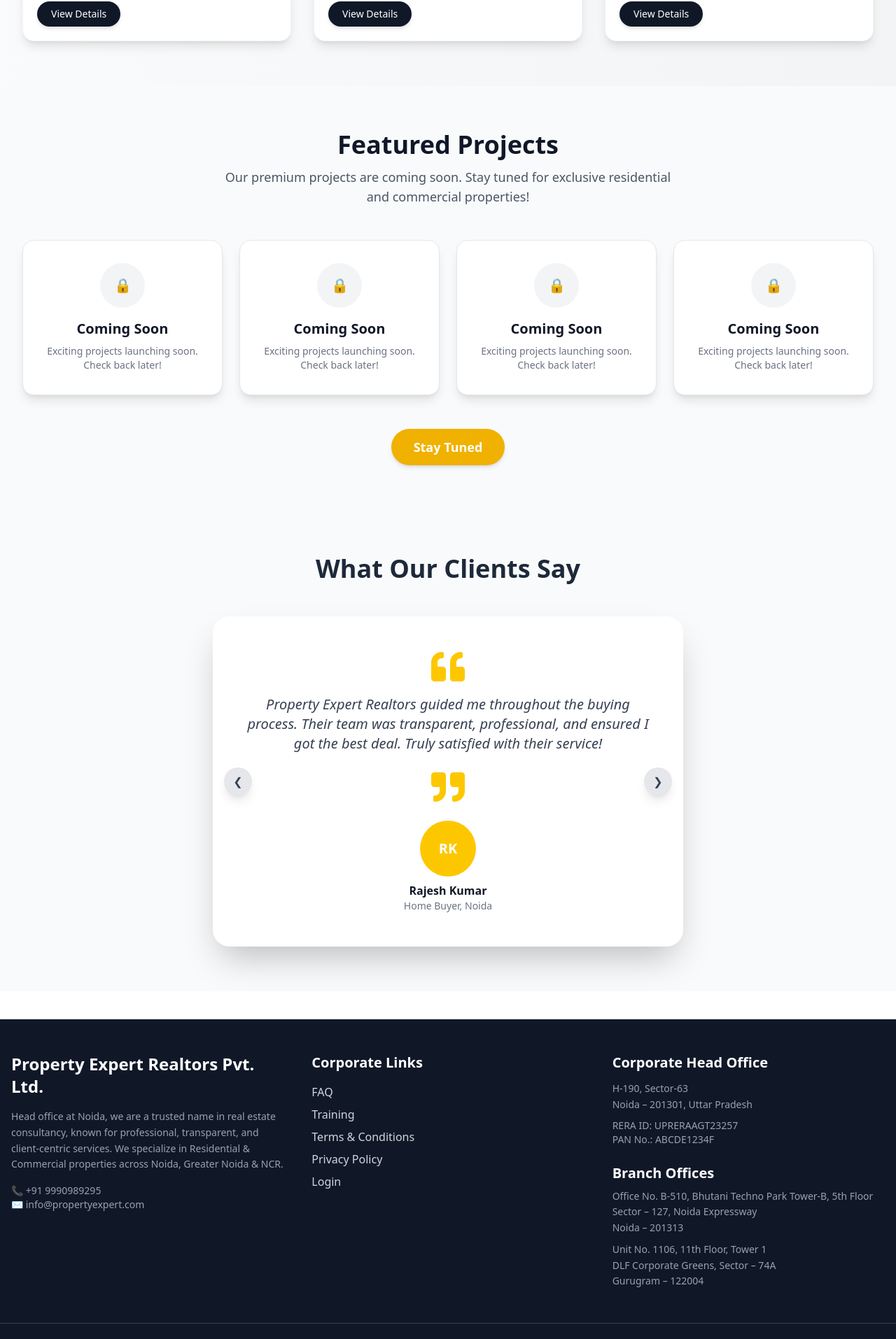
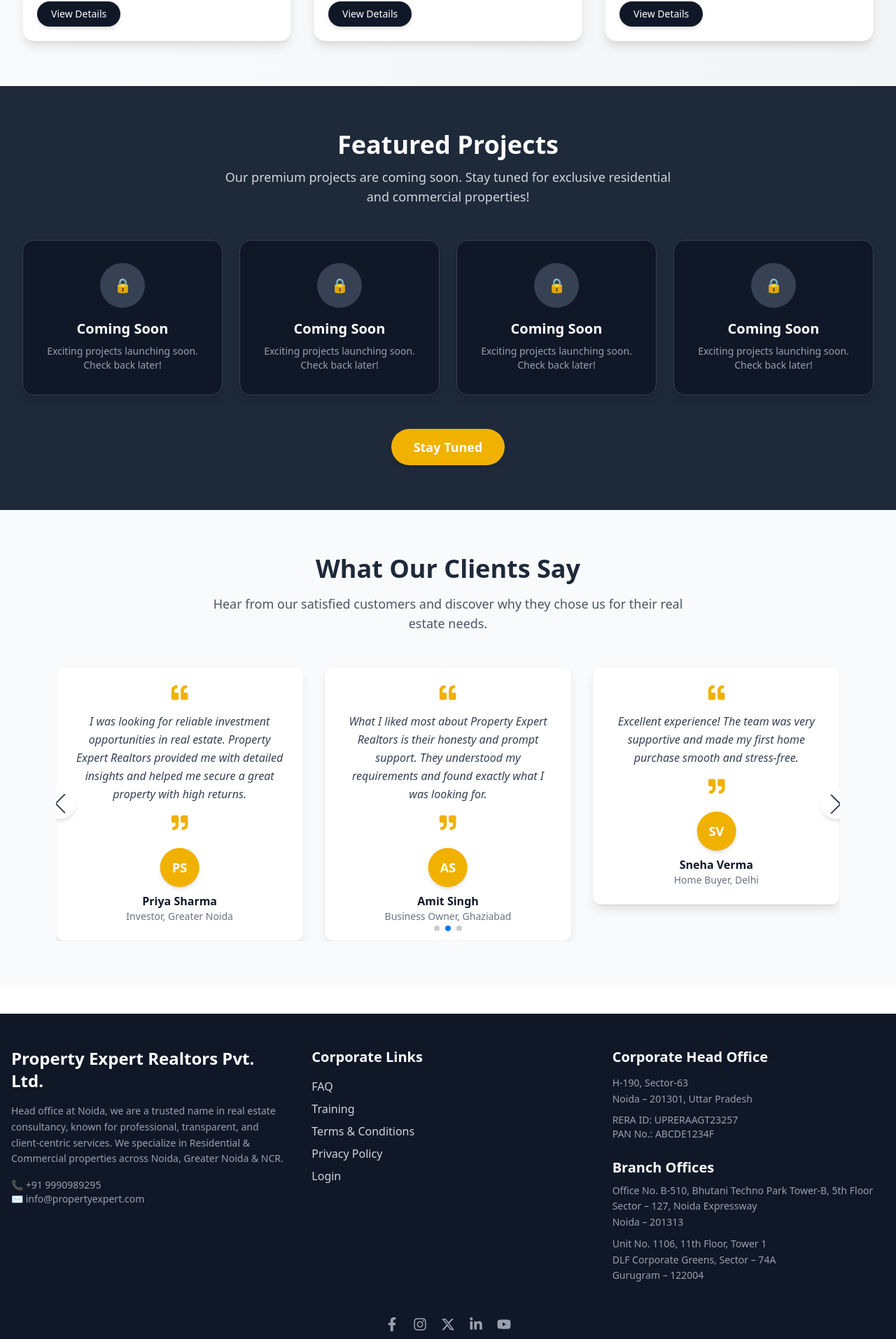
Before and after one commit to RishabhGoshwami/property_expert, a React (Vite) app in the folder client/: page / in a window 1280 px wide. Shown: the part 1400-3314 px from the top of the page at 70% size. Built offline with nearby package versions, Linux system fonts and the light colour scheme.

Commit message:
new commti

```diff
--- a/client/package.json
+++ b/client/package.json
@@ -18,6 +18,7 @@
     "react-router-dom": "^7.8.2",
     "react-slick": "^0.31.0",
     "slick-carousel": "^1.8.1",
+    "swiper": "^12.0.1",
     "tailwindcss": "^4.1.13"
   },
   "devDependencies": {
--- a/client/src/components/FeaturedProjects.jsx
+++ b/client/src/components/FeaturedProjects.jsx
@@ -2,14 +2,14 @@
 
 export default function FeaturedProjects() {
   return (
-    <section className="py-16 bg-gray-50">
+    <section className="py-16 bg-gray-800"> {/* Dark background */}
       <div className="max-w-7xl mx-auto px-4 sm:px-6 lg:px-8">
         {/* Heading */}
         <div className="text-center mb-12">
-          <h2 className="text-3xl sm:text-4xl font-extrabold text-gray-900">
+          <h2 className="text-3xl sm:text-4xl font-extrabold text-white">
             Featured Projects
           </h2>
-          <p className="mt-3 text-lg text-gray-600 max-w-2xl mx-auto">
+          <p className="mt-3 text-lg text-gray-300 max-w-2xl mx-auto">
             Our premium projects are coming soon. Stay tuned for exclusive
             residential and commercial properties!
           </p>
@@ -20,16 +20,16 @@
           {[1, 2, 3, 4].map((item) => (
             <div
               key={item}
-              className="bg-white rounded-2xl shadow-lg border border-gray-200 flex flex-col items-center justify-center p-8 hover:shadow-2xl transition transform hover:-translate-y-2"
+              className="bg-gray-900 rounded-2xl shadow-lg border border-gray-700 flex flex-col items-center justify-center p-8 hover:shadow-2xl transition transform hover:-translate-y-2"
             >
               <div className="text-center">
-                <div className="bg-gray-100 w-16 h-16 rounded-full flex items-center justify-center mx-auto mb-4">
-                  <span className="text-gray-400 font-bold text-xl">🔒</span>
+                <div className="bg-gray-700 w-16 h-16 rounded-full flex items-center justify-center mx-auto mb-4">
+                  <span className="text-gray-300 font-bold text-xl">🔒</span>
                 </div>
-                <h3 className="text-xl font-semibold text-gray-900 mb-2">
+                <h3 className="text-xl font-semibold text-white mb-2">
                   Coming Soon
                 </h3>
-                <p className="text-gray-500 text-sm">
+                <p className="text-gray-400 text-sm">
                   Exciting projects launching soon. Check back later!
                 </p>
               </div>
--- a/client/src/components/Footer.jsx
+++ b/client/src/components/Footer.jsx
@@ -1,4 +1,6 @@
 import { Link } from "react-router-dom";
+import { FaFacebookF, FaInstagram, FaLinkedinIn, FaYoutube } from "react-icons/fa";
+import { FaXTwitter } from "react-icons/fa6";
 
 export default function Footer() {
   return (
@@ -62,6 +64,30 @@
         </div>
       </div>
 
+      {/* Social Media Icons */}
+      <div className="flex justify-center gap-5 mb-5">
+        <a href="https://www.facebook.com/share/1GXvDdtHU6/" target="_blank" rel="noopener noreferrer"
+          className="text-gray-400 hover:text-yellow-400 transition text-xl">
+          <FaFacebookF />
+        </a>
+        <a href="https://www.instagram.com/propertyexpertrealtors?igsh=MWh4c3N0NGMwbGw1NA==" target="_blank" rel="noopener noreferrer"
+          className="text-gray-400 hover:text-yellow-400 transition text-xl">
+          <FaInstagram />
+        </a>
+        <a href="https://x.com" target="_blank" rel="noopener noreferrer"
+          className="text-gray-400 hover:text-yellow-400 transition text-xl">
+          <FaXTwitter />
+        </a>
+        <a href="https://www.linkedin.com/in/vikas-kumar-gupta-8735469a/?" target="_blank" rel="noopener noreferrer"
+          className="text-gray-400 hover:text-yellow-400 transition text-xl">
+          <FaLinkedinIn />
+        </a>
+        <a href="https://youtube.com/@propertyexpertrealtors?si=CinG5e80OwYdNhSM" target="_blank" rel="noopener noreferrer"
+          className="text-gray-400 hover:text-yellow-400 transition text-xl">
+          <FaYoutube />
+        </a>
+      </div>
+
       {/* Bottom Bar */}
       <div className="border-t border-gray-700 py-5 text-center text-sm text-gray-400">
         © {new Date().getFullYear()} Property Expert Realtors Pvt. Ltd. | All Rights Reserved
--- a/client/src/components/Testimonial.jsx
+++ b/client/src/components/Testimonial.jsx
@@ -1,11 +1,15 @@
-import { useState } from "react";
 import { FaQuoteLeft, FaQuoteRight } from "react-icons/fa";
+import { Swiper, SwiperSlide } from "swiper/react";
+import { Navigation, Pagination, Autoplay } from "swiper/modules";
+import "swiper/css";
+import "swiper/css/navigation";
+import "swiper/css/pagination";
 
 const testimonials = [
   {
     name: "Rajesh Kumar",
     designation: "Home Buyer, Noida",
-    image: "", // Removed image, using initials instead
+    image: "",
     feedback:
       "Property Expert Realtors guided me throughout the buying process. Their team was transparent, professional, and ensured I got the best deal. Truly satisfied with their service!",
   },
@@ -23,16 +27,21 @@
     feedback:
       "What I liked most about Property Expert Realtors is their honesty and prompt support. They understood my requirements and found exactly what I was looking for.",
   },
+  {
+    name: "Sneha Verma",
+    designation: "Home Buyer, Delhi",
+    image: "",
+    feedback:
+      "Excellent experience! The team was very supportive and made my first home purchase smooth and stress-free.",
+  },
+  {
+    name: "Vikas Yadav",
+    designation: "Investor, Gurugram",
+    image: "",
+    feedback:
+      "Great professionals! Their guidance helped me invest smartly. Highly recommend them for real estate advice.",
+  },
 ];
-
-export default function Testimonial() {
-  const [currentIndex, setCurrentIndex] = useState(0);
-  const { name, designation, image, feedback } = testimonials[currentIndex];
-
-  const nextTestimonial = () =>
-    setCurrentIndex((prev) => (prev + 1) % testimonials.length);
-  const prevTestimonial = () =>
-    setCurrentIndex((prev) => (prev - 1 + testimonials.length) % testimonials.length);
 
 // Function to generate initials if no image
 const getInitials = (fullName) =>
@@ -42,49 +51,70 @@
     .join("")
     .toUpperCase();
 
+export default function Testimonial() {
   return (
-    <div className="py-16 bg-gray-50 flex flex-col items-center">
-      <h2 className="text-3xl md:text-4xl font-bold text-gray-800 mb-12 text-center">
+    <section className="py-16 bg-gray-50 dark:bg-gray-900" aria-label="Client Testimonials">
+      <div className="max-w-6xl mx-auto px-4">
+        <h2 className="text-3xl md:text-4xl font-extrabold text-gray-800 dark:text-white mb-4 text-center">
           What Our Clients Say
         </h2>
+        <p className="text-lg text-gray-600 dark:text-gray-300 text-center mb-12 max-w-2xl mx-auto">
+          Hear from our satisfied customers and discover why they chose us for their real estate needs.
+        </p>
 
-      <div className="relative bg-white shadow-2xl rounded-3xl p-8 md:p-12 max-w-2xl text-center">
-        <FaQuoteLeft className="text-yellow-400 text-4xl md:text-5xl mb-4 mx-auto" />
-        <p className="text-gray-700 text-lg md:text-xl italic mb-6">{feedback}</p>
-        <FaQuoteRight className="text-yellow-400 text-4xl md:text-5xl mt-2 mx-auto" />
+        <Swiper
+          modules={[Navigation, Pagination, Autoplay]}
+          spaceBetween={30}
+          slidesPerView={1}
+          navigation={{
+            nextEl: '.swiper-button-next',
+            prevEl: '.swiper-button-prev',
+          }}
+          pagination={{ clickable: true }}
+          autoplay={{ delay: 3000, disableOnInteraction: false }}
+          breakpoints={{
+            768: { slidesPerView: 2, spaceBetween: 30 },
+            1024: { slidesPerView: 3, spaceBetween: 30 },
+          }}
+        >
+          {testimonials.map((t, i) => (
+            <SwiperSlide key={i} className="h-full">
+              <div
+                className="bg-white dark:bg-gray-800 shadow-lg hover:shadow-xl transition-shadow duration-300 rounded-xl p-6 text-center h-full flex flex-col justify-between border border-gray-100 dark:border-gray-700"
+                role="article"
+                aria-label={`Testimonial from ${t.name}`}
+              >
+                <div className="flex-grow">
+                  <FaQuoteLeft className="text-yellow-500 text-2xl mb-4 mx-auto" />
+                  <blockquote className="text-gray-700 dark:text-gray-300 text-md italic leading-relaxed">
+                    <p>{t.feedback}</p>
+                  </blockquote>
+                  <FaQuoteRight className="text-yellow-500 text-2xl mt-4 mx-auto" />
+                </div>
 
                 <div className="flex flex-col items-center mt-6">
-          {image ? (
+                  {t.image ? (
                     <img
-              src={image}
-              alt={name}
-              className="w-16 h-16 md:w-20 md:h-20 rounded-full object-cover mb-2 border-2 border-yellow-400"
+                      src={t.image}
+                      alt={t.name}
+                      className="w-14 h-14 rounded-full object-cover mb-2 border-2 border-yellow-500 shadow-md"
                     />
                   ) : (
-            <div className="w-16 h-16 md:w-20 md:h-20 rounded-full bg-yellow-400 flex items-center justify-center text-white font-bold text-xl mb-2">
-              {getInitials(name)}
+                    <div className="w-14 h-14 rounded-full bg-yellow-500 flex items-center justify-center text-white font-bold text-lg mb-2 shadow-md">
+                      {getInitials(t.name)}
                     </div>
                   )}
-          <p className="text-gray-900 font-semibold">{name}</p>
-          <p className="text-gray-500 text-sm">{designation}</p>
-        </div>
-
-        {/* Navigation Arrows */}
-        <button
-          onClick={prevTestimonial}
-          className="absolute top-1/2 left-4 transform -translate-y-1/2 bg-gray-200 hover:bg-gray-300 text-gray-700 rounded-full w-10 h-10 flex items-center justify-center shadow-lg transition"
-          aria-label="Previous Testimonial"
-        >
-          &#10094;
-        </button>
-        <button
-          onClick={nextTestimonial}
-          className="absolute top-1/2 right-4 transform -translate-y-1/2 bg-gray-200 hover:bg-gray-300 text-gray-700 rounded-full w-10 h-10 flex items-center justify-center shadow-lg transition"
-          aria-label="Next Testimonial"
-        >
-          &#10095;
-        </button>
+                  <p className="text-gray-900 dark:text-white font-semibold text-base">{t.name}</p>
+                  <p className="text-gray-500 dark:text-gray-400 text-sm">{t.designation}</p>
                 </div>
               </div>
+            </SwiperSlide>
+          ))}
+          {/* Custom navigation buttons for better styling */}
+          <div className="swiper-button-prev !text-gray-700 !-left-4 !bg-white rounded-full p-2 shadow-md hover:bg-gray-100 hidden md:block"></div>
+          <div className="swiper-button-next !text-gray-700 !-right-4 !bg-white rounded-full p-2 shadow-md hover:bg-gray-100 hidden md:block"></div>
+        </Swiper>
+      </div>
+    </section>
   );
 }
--- a/client/src/pages/Gallery.jsx
+++ b/client/src/pages/Gallery.jsx
@@ -3,9 +3,9 @@
 
 // ✅ Example images
 const galleryImages = [
-  "https://via.placeholder.com/400x300?text=Image+1",
-  "https://via.placeholder.com/400x300?text=Image+2",
-  "https://via.placeholder.com/400x300?text=Image+3",
+  "https://scontent.fdel27-4.fna.fbcdn.net/v/t39.30808-6/548226344_703012266093455_5004783762460224569_n.jpg?_nc_cat=100&ccb=1-7&_nc_sid=127cfc&_nc_ohc=FgB8H-D1V3QQ7kNvwFIquV0&_nc_oc=AdlHX0AJSjXccxgnY55nK9yuLMydk3R3uRSGpc1MnkLVm5APBJb6OylnJVR-dePJpvZjvrWqVvVRyz4RaXLADuhg&_nc_zt=23&_nc_ht=scontent.fdel27-4.fna&_nc_gid=wwr3lAAyJQTXXMLBG0Wa6g&oh=00_AfaeSpeM-seTtSzU5q-o-tW413HWcTy2Ctfa-DHx38eMRw&oe=68D00BB0",
+  "https://scontent.fdel27-5.fna.fbcdn.net/v/t39.30808-6/546520622_699103356484346_2785278384637485403_n.jpg?_nc_cat=107&ccb=1-7&_nc_sid=127cfc&_nc_ohc=Fws2G86iJ9AQ7kNvwEOA4IB&_nc_oc=AdmhHKnYd6ktm00HzXH8bRYOEXiuXech7sCrfSM9khnTHjCYq-qK6hkFWR2CG74vz4TfaYKN38JPcdW-HNagKA0g&_nc_zt=23&_nc_ht=scontent.fdel27-5.fna&_nc_gid=pm0uT-0sHPe5HOrsaep4uA&oh=00_Afb10JfWHCkUdkfqK7WYAR1RvC5h5_6rFlJ1bGy3Q3h1kA&oe=68D02AC6",
+  "https://scontent.fdel27-6.fna.fbcdn.net/v/t39.30808-6/469121795_17880471192189953_706461706583097804_n.jpg?_nc_cat=106&ccb=1-7&_nc_sid=127cfc&_nc_ohc=apVhjd2FR78Q7kNvwESwnXi&_nc_oc=Adm0cF3vkG-mm4RgczmbCIV67Nx6RFLnvobpaIZTjGMsWYZXXaeL3FVAWXsu2SJDyxMDcPzhwcHLp4fT-m9S_S-T&_nc_zt=23&_nc_ht=scontent.fdel27-6.fna&_nc_gid=TmFidqjpD8-EVyY5c1s6zA&oh=00_AfYGFBo-bUkdJVM34QTR5H17Zm83Jq6yhPyTx7wQXA6yng&oe=68D03C78",
   "https://via.placeholder.com/400x300?text=Image+4",
   "https://via.placeholder.com/400x300?text=Image+5",
   "https://via.placeholder.com/400x300?text=Image+6",
```
Also changed, not shown: 1 other file (tests, documents, lock files or other folders). Lines whose indentation alone changed are shown as unchanged.
